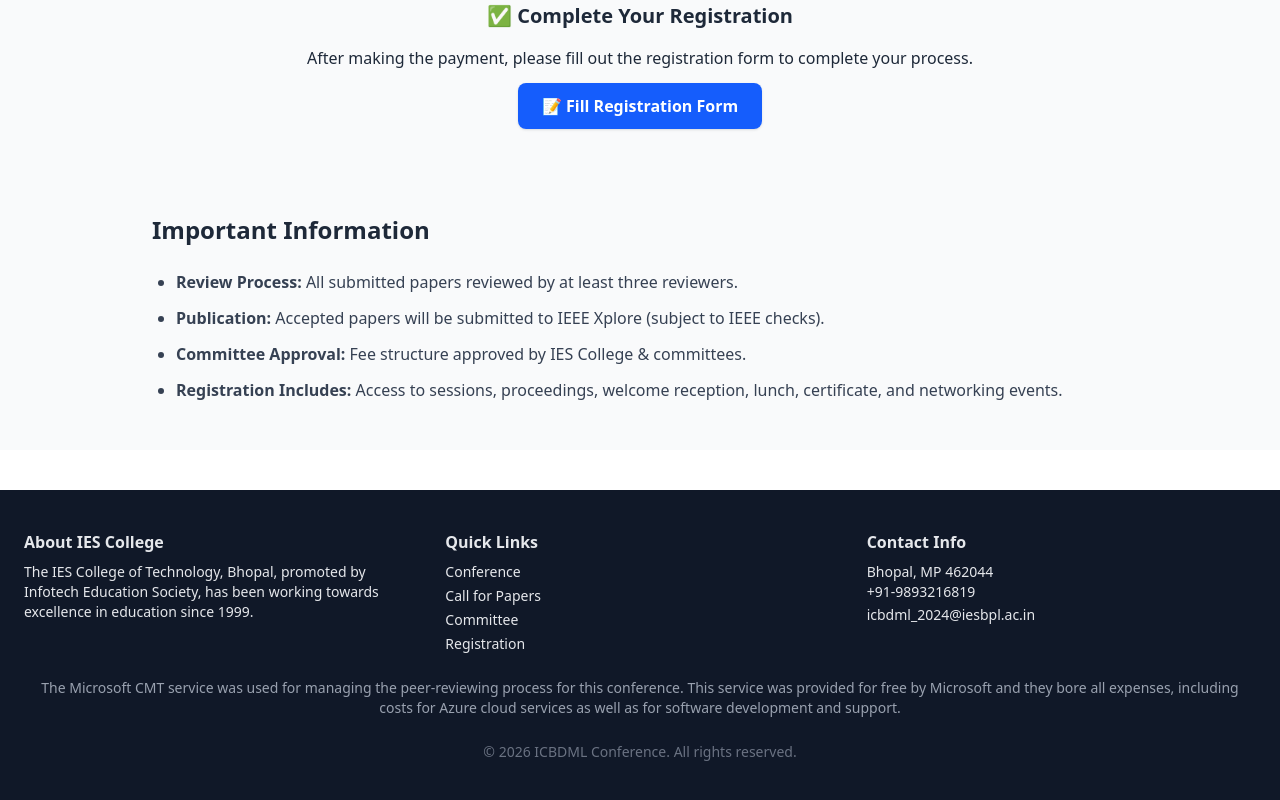
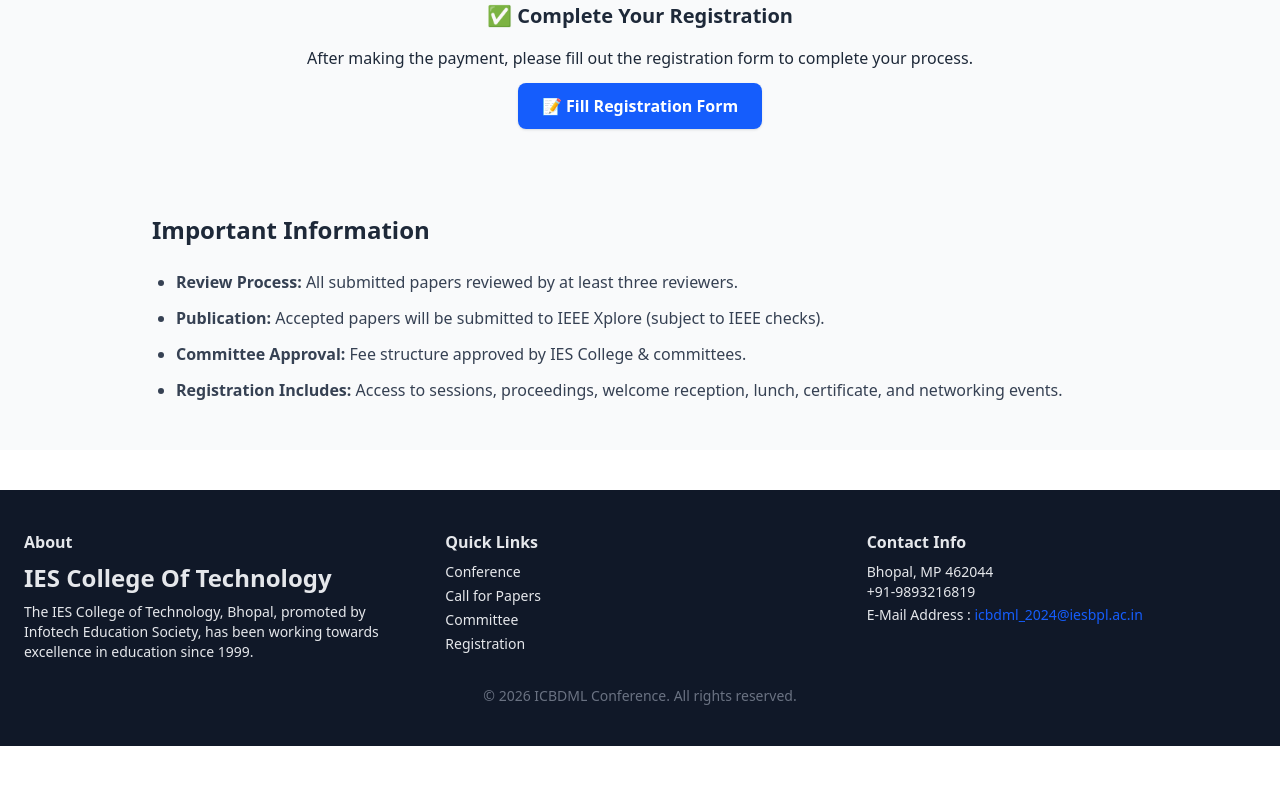
Before and after one commit to mr-dev-prince/ieee_conference, a React (Vite) app: page /registration in a window 1280 px wide. Shown: the part 1774-2574 px from the top of the page. After the commit the page ends 2520 px from the top, so only its background shows below. Built offline with nearby package versions, Linux system fonts and the light colour scheme.

Commit message:
update: enhance footer content and add CMT acknowledgment section

```diff
--- a/src/components/Footer.jsx
+++ b/src/components/Footer.jsx
@@ -5,8 +5,9 @@ const Footer = () => {
     <div>
       <footer id="contact" className="bg-gray-900 text-gray-200 py-10 mt-10">
         <div className="max-w-7xl mx-auto grid sm:grid-cols-2 md:grid-cols-3 gap-8 px-6">
-          <div>
-            <h3 className="font-bold mb-2">About IES College</h3>
+          <div className="space-y-2">
+            <h3 className="font-bold mb-2">About </h3>
+            <h1 className="text-2xl font-bold">IES College Of Technology</h1>
             <p className="text-sm">
               The IES College of Technology, Bhopal, promoted by Infotech
               Education Society, has been working towards excellence in
@@ -34,16 +35,10 @@ const Footer = () => {
             <h3 className="font-bold mb-2">Contact Info</h3>
             <p className="text-sm">Bhopal, MP 462044</p>
             <p className="text-sm">+91-9893216819</p>
-            <a className="text-sm" href="mailto:icbdml_2024@iesbpl.ac.in">icbdml_2024@iesbpl.ac.in</a>
+            <a className="text-sm" href="mailto:icbdml_2024@iesbpl.ac.in">
+              E-Mail Address : <span className="text-blue-600">icbdml_2024@iesbpl.ac.in</span>
+            </a>
           </div>
-        </div>
-        <div className="max-w-7xl mx-auto px-6 mt-6 text-sm text-gray-400">
-          <p className="text-center">
-            The Microsoft CMT service was used for managing the peer-reviewing
-            process for this conference. This service was provided for free by
-            Microsoft and they bore all expenses, including costs for Azure
-            cloud services as well as for software development and support.
-          </p>
         </div>
         <div className="text-center text-sm text-gray-500 mt-6">
           © 2026 ICBDML Conference. All rights reserved.
--- a/src/pages/Home.jsx
+++ b/src/pages/Home.jsx
@@ -79,11 +79,11 @@ export default function Home() {
       </section>
       <Committee />
       <ImpDates />
+      <CMTAck />
     </div>
   );
 }
 
-/* Reusable Info Card Component */
 function InfoCard({ icon, title, content }) {
   return (
     <div className="bg-white shadow rounded-xl p-6 text-center hover:shadow-lg transition">
@@ -96,7 +96,6 @@ function InfoCard({ icon, title, content }) {
   );
 }
 
-/* Reusable Timeline Item */
 function TimelineItem({ icon, title, date, status }) {
   return (
     <div className="flex items-start gap-4">
@@ -113,3 +112,17 @@ function TimelineItem({ icon, title, date, status }) {
     </div>
   );
 }
+
+function CMTAck() {
+  return (
+    <div className="mt-4 mx-10 px-10 py-2 space-y-2 rounded-xl bg-gray-400/50">
+      <h1 className="text-xl font-semibold text-blue-900">CMT ACKNOWLEDGEMENT</h1>
+      <p>
+        The Microsoft CMT service was used for managing the peer-reviewing
+        process for this conference. This service was provided for free by
+        Microsoft and they bore all expenses, including costs for Azure cloud
+        services as well as for software development and support.
+      </p>
+    </div>
+  );
+}
```
